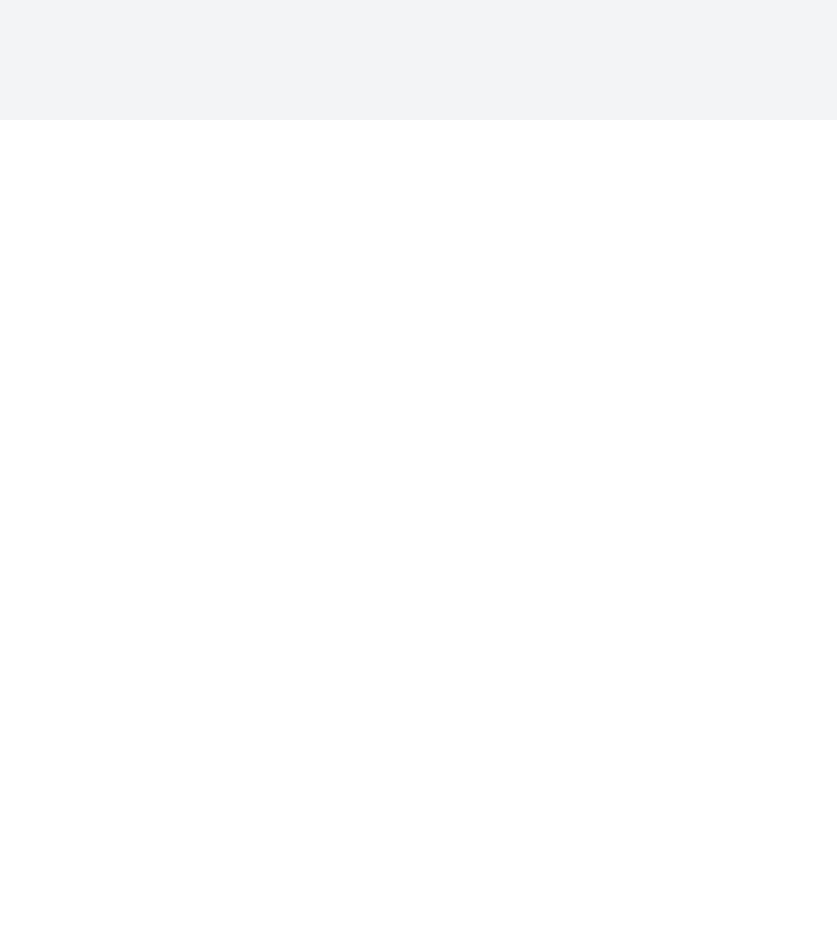
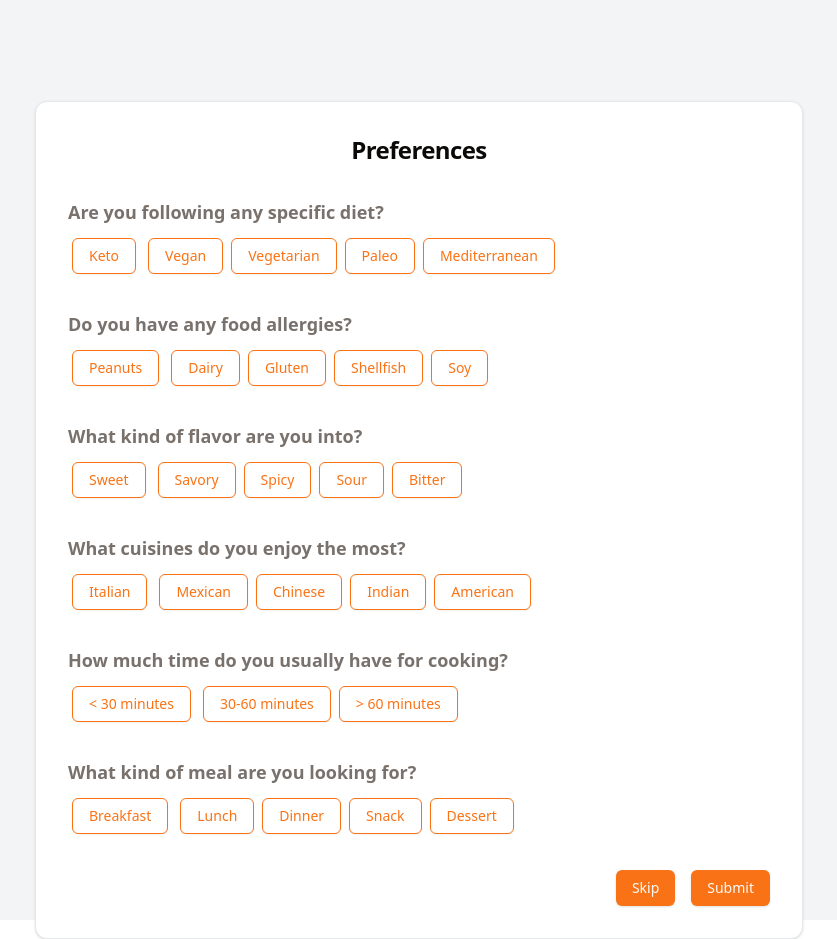
Before and after one commit to anjali-sim/bytebuilders-frontend, a React (Vite) app: page /login in a window 1280 px wide. Shown: the part 680-1619 px from the top of the page, without its empty margins (221-1058 px from the left). Before the commit the page ends 800 px from the top, so only its background shows below. Built offline with nearby package versions, Linux system fonts and the light colour scheme; no server answers.

Commit message:
feat: designed the user preferences form - handled the multiple button selection

```diff
--- a/package.json
+++ b/package.json
@@ -11,6 +11,7 @@
   },
   "dependencies": {
     "@hookform/resolvers": "^3.9.0",
+    "@radix-ui/react-checkbox": "^1.1.1",
     "@radix-ui/react-icons": "^1.3.0",
     "@radix-ui/react-label": "^2.1.0",
     "@radix-ui/react-slot": "^1.1.0",
--- a/src/App.tsx
+++ b/src/App.tsx
@@ -2,10 +2,11 @@ import './App.css'
 import { createBrowserRouter, RouteObject, RouterProvider } from 'react-router-dom'
 import Login from './pages/Login'
 import Signup from './pages/Signup'
-import ProtectedRoute from './routes/ProtectedRoute'
+// import ProtectedRoute from './routes/ProtectedRoute'
 import Layout from './pages/Layout'
 import Home from './pages/Home'
 import NotFound from './pages/NotFound'
+import Preferences from './pages/Preference'
 
 function App() {
   const routes: RouteObject[] = [
@@ -42,7 +43,7 @@ function App() {
   return (
     <>
     <RouterProvider router={router} />
-    {/* <Login /> */}
+    <Preferences />
     </>
   )
 }
--- a/src/components/ui/button.tsx
+++ b/src/components/ui/button.tsx
@@ -2,8 +2,6 @@ import * as React from 'react'
 import { Slot } from '@radix-ui/react-slot'
 import { cva, type VariantProps } from 'class-variance-authority'
 import { cn } from '../../lib/utils'
-
-// import { cn } from 'src/lib/utils'
 
 const buttonVariants = cva(
   'inline-flex items-center justify-center whitespace-nowrap rounded-md text-sm font-medium transition-colors focus-visible:outline-none focus-visible:ring-1 focus-visible:ring-ring disabled:pointer-events-none disabled:opacity-50',
@@ -14,12 +12,15 @@ const buttonVariants = cva(
           'bg-primary text-primary-foreground shadow hover:bg-primary/90',
         destructive:
           'bg-destructive text-destructive-foreground shadow-sm hover:bg-destructive/90',
+        // outline:
+        //   'border border-input bg-background shadow-sm hover:bg-accent hover:text-accent-foreground',
         outline:
-          'border border-input bg-background shadow-sm hover:bg-accent hover:text-accent-foreground',
+          'border border-input bg-background shadow-sm text-primary hover:bg-primary hover:text-accent-foreground border-primary hover:text-white',
         secondary:
           'bg-secondary text-secondary-foreground shadow-sm hover:bg-secondary/80',
         ghost: 'hover:bg-accent hover:text-accent-foreground',
-        link: 'text-primary underline-offset-4 hover:underline'
+        link: 'text-primary underline-offset-4 hover:underline',
+        solid: 'bg-primary text-white'
       },
       size: {
         default: 'h-9 px-4 py-2',
--- /dev/null
+++ b/src/components/ui/checkbox.tsx
@@ -0,0 +1,28 @@
+import * as React from "react"
+import * as CheckboxPrimitive from "@radix-ui/react-checkbox"
+import { CheckIcon } from "@radix-ui/react-icons"
+
+import { cn } from "@/lib/utils"
+
+const Checkbox = React.forwardRef<
+  React.ElementRef<typeof CheckboxPrimitive.Root>,
+  React.ComponentPropsWithoutRef<typeof CheckboxPrimitive.Root>
+>(({ className, ...props }, ref) => (
+  <CheckboxPrimitive.Root
+    ref={ref}
+    className={cn(
+      "peer h-4 w-4 shrink-0 rounded-sm border border-primary shadow focus-visible:outline-none focus-visible:ring-1 focus-visible:ring-ring disabled:cursor-not-allowed disabled:opacity-50 data-[state=checked]:bg-primary data-[state=checked]:text-primary-foreground",
+      className
+    )}
+    {...props}
+  >
+    <CheckboxPrimitive.Indicator
+      className={cn("flex items-center justify-center text-current")}
+    >
+      <CheckIcon className="h-4 w-4" />
+    </CheckboxPrimitive.Indicator>
+  </CheckboxPrimitive.Root>
+))
+Checkbox.displayName = CheckboxPrimitive.Root.displayName
+
+export { Checkbox }
--- a/src/constants/apiPaths.ts
+++ b/src/constants/apiPaths.ts
@@ -1,6 +1,5 @@
 export const API_PATHS = {
   signup: 'https://835a78664118ad483e26729ea75b2724.serveo.net/api/register',
   login: 'https://835a78664118ad483e26729ea75b2724.serveo.net/api/login',
-  refreshToken: '/api/v1/auth/refreshToken',
   logout: 'https://835a78664118ad483e26729ea75b2724.serveo.net/api/logout'
 }
--- a/src/pages/NotFound.tsx
+++ b/src/pages/NotFound.tsx
@@ -1,4 +1,3 @@
-import React from 'react'
 import { Link } from 'react-router-dom'
 
 const NotFound = () => {
--- /dev/null
+++ b/src/pages/Preference.tsx
@@ -0,0 +1,180 @@
+import { useState } from 'react'
+import { Card, CardTitle, CardDescription } from '@/components/ui/card'
+import { Button } from '@/components/ui/button'
+
+const options = {
+  diet: ['Keto', 'Vegan', 'Vegetarian', 'Paleo', 'Mediterranean'],
+  allergies: ['Peanuts', 'Dairy', 'Gluten', 'Shellfish', 'Soy'],
+  flavors: ['Sweet', 'Savory', 'Spicy', 'Sour', 'Bitter'],
+  cuisines: ['Italian', 'Mexican', 'Chinese', 'Indian', 'American'],
+  cookingTime: ['< 30 minutes', '30-60 minutes', '> 60 minutes'],
+  meals: ['Breakfast', 'Lunch', 'Dinner', 'Snack', 'Dessert']
+}
+
+function Preferences() {
+  const [preferences, setPreferences] = useState({
+    diet: [] as string[],
+    allergies: [] as string[],
+    flavors: [] as string[],
+    cuisines: [] as string[],
+    cookingTime: [] as string[],
+    meals: [] as string[]
+  })
+
+  const handleOptionClick = (
+    category: keyof typeof preferences,
+    option: string
+  ) => {
+    setPreferences((prevPreferences) => {
+      const currentOptions = prevPreferences[category]
+      if (currentOptions.includes(option)) {
+        return {
+          ...prevPreferences,
+          [category]: currentOptions.filter((item) => item !== option)
+        }
+      } else {
+        return {
+          ...prevPreferences,
+          [category]: [...currentOptions, option]
+        }
+      }
+    })
+  }
+
+  return (
+    <div className="flex justify-center items-center h-screen bg-gray-100">
+      <Card className="p-8 w-full max-w-3xl space-y-8">
+        <CardTitle className="text-2xl font-bold mb-4 text-center">
+          Preferences
+        </CardTitle>
+
+        <div>
+          <CardDescription className="text-lg font-semibold mb-2">
+            Are you following any specific diet?
+          </CardDescription>
+          <div className="space-x-2 flex flex-wrap">
+            {options.diet.map((option) => (
+              <Button
+                key={option}
+                variant={
+                  preferences.diet.includes(option) ? 'solid' : 'outline'
+                }
+                className={`m-1 ${preferences.diet.includes(option) ? 'bg-primary text-white' : ''}`}
+                onClick={() => handleOptionClick('diet', option)}
+              >
+                {option}
+              </Button>
+            ))}
+          </div>
+        </div>
+
+        <div>
+          <CardDescription className="text-lg font-semibold mb-2">
+            Do you have any food allergies?
+          </CardDescription>
+          <div className="space-x-2 flex flex-wrap">
+            {options.allergies.map((option) => (
+              <Button
+                key={option}
+                variant={
+                  preferences.allergies.includes(option) ? 'solid' : 'outline'
+                }
+                className={`m-1 ${preferences.allergies.includes(option) ? 'bg-primary text-white' : ''}`}
+                onClick={() => handleOptionClick('allergies', option)}
+              >
+                {option}
+              </Button>
+            ))}
+          </div>
+        </div>
+
+        <div>
+          <CardDescription className="text-lg font-semibold mb-2">
+            What kind of flavor are you into?
+          </CardDescription>
+          <div className="space-x-2 flex flex-wrap">
+            {options.flavors.map((option) => (
+              <Button
+                key={option}
+                variant={
+                  preferences.flavors.includes(option) ? 'solid' : 'outline'
+                }
+                className={`m-1 ${preferences.flavors.includes(option) ? 'bg-primary text-white' : ''}`}
+                onClick={() => handleOptionClick('flavors', option)}
+              >
+                {option}
+              </Button>
+            ))}
+          </div>
+        </div>
+
+        <div>
+          <CardDescription className="text-lg font-semibold mb-2">
+            What cuisines do you enjoy the most?
+          </CardDescription>
+          <div className="space-x-2 flex flex-wrap">
+            {options.cuisines.map((option) => (
+              <Button
+                key={option}
+                variant={
+                  preferences.cuisines.includes(option) ? 'solid' : 'outline'
+                }
+                className={`m-1 ${preferences.cuisines.includes(option) ? 'bg-primary text-white' : ''}`}
+                onClick={() => handleOptionClick('cuisines', option)}
+              >
+                {option}
+              </Button>
+            ))}
+          </div>
+        </div>
+
+        <div>
+          <CardDescription className="text-lg font-semibold mb-2">
+            How much time do you usually have for cooking?
+          </CardDescription>
+          <div className="space-x-2 flex flex-wrap">
+            {options.cookingTime.map((option) => (
+              <Button
+                key={option}
+                variant={
+                  preferences.cookingTime.includes(option) ? 'solid' : 'outline'
+                }
+                className={`m-1 ${preferences.cookingTime.includes(option) ? 'bg-primary text-white' : ''}`}
+                onClick={() => handleOptionClick('cookingTime', option)}
+              >
+                {option}
+              </Button>
+            ))}
+          </div>
+        </div>
+
+        <div>
+          <CardDescription className="text-lg font-semibold mb-2">
+            What kind of meal are you looking for?
+          </CardDescription>
+          <div className="space-x-2 flex flex-wrap">
+            {options.meals.map((option) => (
+              <Button
+                key={option}
+                variant={
+                  preferences.meals.includes(option) ? 'solid' : 'outline'
+                }
+                className={`m-1 ${preferences.meals.includes(option) ? 'bg-primary text-white' : ''}`}
+                onClick={() => handleOptionClick('meals', option)}
+              >
+                {option}
+              </Button>
+            ))}
+          </div>
+        </div>
+
+        <div className="flex justify-end space-x-4">
+          <Button>Skip</Button>
+          <Button>Submit</Button>
+        </div>
+      </Card>
+    </div>
+  )
+}
+
+export default Preferences
--- a/src/store/authSlice.ts
+++ b/src/store/authSlice.ts
@@ -36,7 +36,7 @@ export const signup = createAsyncThunk(
       const response = await axiosInstance.post(
         API_PATHS.signup,
         userData,
-        { withoutAuth: true }
+        // { withoutAuth: true }
       )
       const message = response.data.message
       console.log(message)
@@ -57,7 +57,7 @@ export const login = createAsyncThunk(
   async (loginData: LoginData, { rejectWithValue, dispatch }) => {
     try {
       const response = await axiosInstance.post(API_PATHS.login, loginData, {
-        withoutAuth: true
+        // withoutAuth: true
       })
       // const { accessToken, userInfo } = response.data.data
 
--- a/src/utility/api.tsx
+++ b/src/utility/api.tsx
@@ -86,7 +86,6 @@
 
 
 import axios from 'axios';
-import { API_PATHS } from '../constants/apiPaths';
 import { getCookie } from '@/lib/getCookie';
 
 const baseURL = import.meta.env.VITE_API_URL || 'http://jsonplaceholder.typicode.com';
```
Also changed, not shown: src/pages/Home.tsx (+1 -7 lines), src/pages/Signup.tsx (+40 -17 lines), 1 other file (tests, documents, lock files or other folders).
